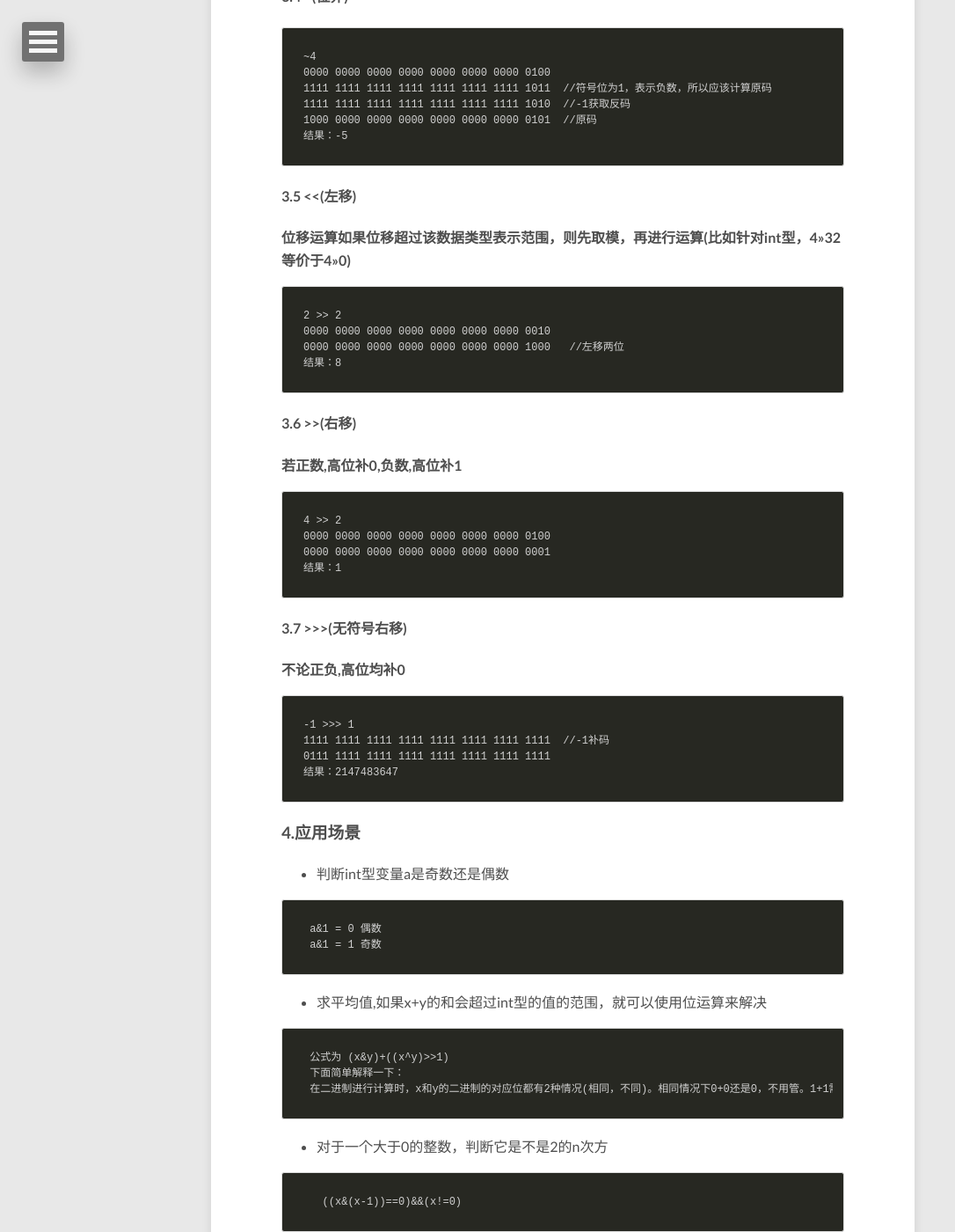
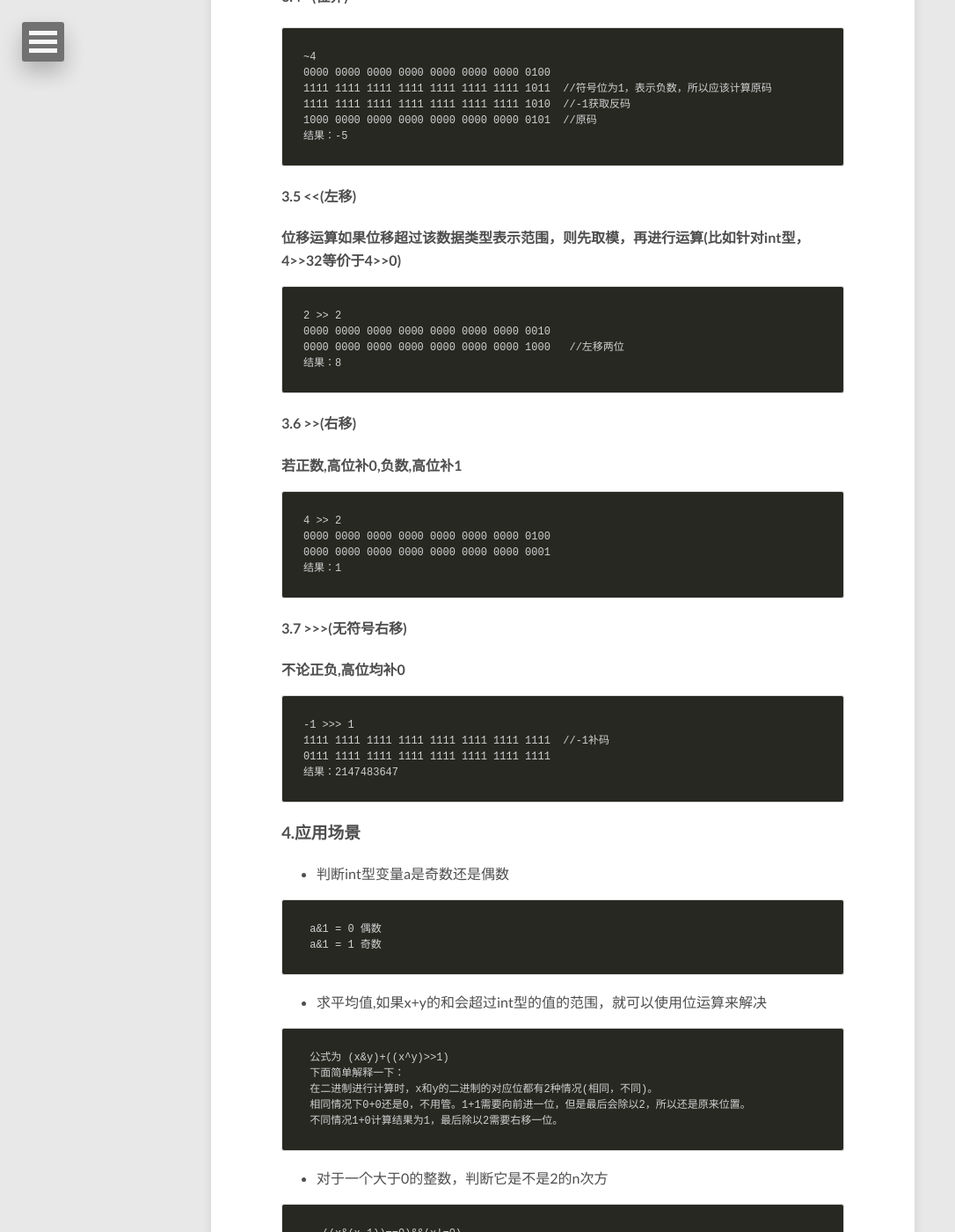
Before and after one commit to DuYuanye/duyuanye.github.io, a Jekyll site: the page built from _posts/2016-10-19-Java-位操作.md, in a window 1280 px wide and 1400 px high, scrolled down 2433 px. Shown: the whole window at 88% size, without its empty margins (0-1086 px from the left). Built offline with Jekyll 4.4.1, drawn with Linux system fonts in a browser that asks for light colours; nearby versions of some CDN libraries; comment, search, counter and statistics services are not loaded; part of the change alters nothing that is shown; some of the changed text lies outside the part shown.

Commit message:
更换配置资源

````diff
--- a/_config.yml
+++ b/_config.yml
@@ -1,22 +1,22 @@
-title:            Site Title
-description:      Describe your website here.
-disqus_shortname:
+title:            包大侠
+description:      やめて
+disqus_shortname: une
 reading_time:     true
 words_per_minute: 200
 # Your site's domain goes here (eg: https://mmistakes.github.io, http://yourdomain.com, etc)
 # When testing locally leave blank or use http://localhost:4000
-url:
+url:  https://duyuanye.github.io/
 
 # Owner/author information
 owner:
-  name:           Your Name
+  name:           包大侠
   avatar:         avatar.jpg
-  bio:            "Your bio goes here. It shouldn't be super long but a good sentence or two should suffice."
-  email:          you@email.com
+  bio:            "风流倜傥 玉树临风"
+  email:          yuanye.19900911@gmail.com
   # Social networking links used in footer. Update and remove as you like.
   twitter:
   facebook:
-  github:
+  github:         https://github.com/DuYuanye
   stackexchange:
   linkedin:
   instagram:
--- a/_posts/2016-10-19-Java-位操作.md
+++ b/_posts/2016-10-19-Java-位操作.md
@@ -97,7 +97,7 @@ image:
 ```
 
 #### 3.5  \<\<(左移)
-**位移运算如果位移超过该数据类型表示范围，则先取模，再进行运算(比如针对int型，4>>32等价于4>>0)**
+**位移运算如果位移超过该数据类型表示范围，则先取模，再进行运算(比如针对int型，4\>\>32等价于4\>\>0)**
 
 ```
 2 >> 2
@@ -140,7 +140,9 @@ image:
 ```
  公式为 (x&y)+((x^y)>>1)
  下面简单解释一下：
- 在二进制进行计算时，x和y的二进制的对应位都有2种情况(相同，不同)。相同情况下0+0还是0，不用管。1+1需要向前进一位，但是最后会除以2，所以还是原来位置。不同情况1+0计算结果为1，最后除以2需要右移一位。
+ 在二进制进行计算时，x和y的二进制的对应位都有2种情况(相同，不同)。
+ 相同情况下0+0还是0，不用管。1+1需要向前进一位，但是最后会除以2，所以还是原来位置。
+ 不同情况1+0计算结果为1，最后除以2需要右移一位。
 ```
 
 
````
Also changed, not shown: images/avatar.jpg.
